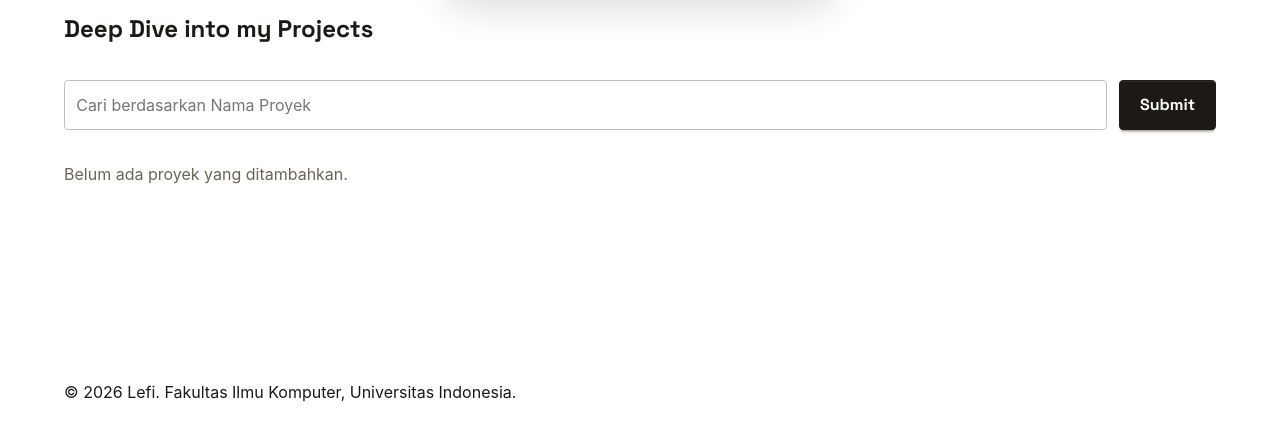
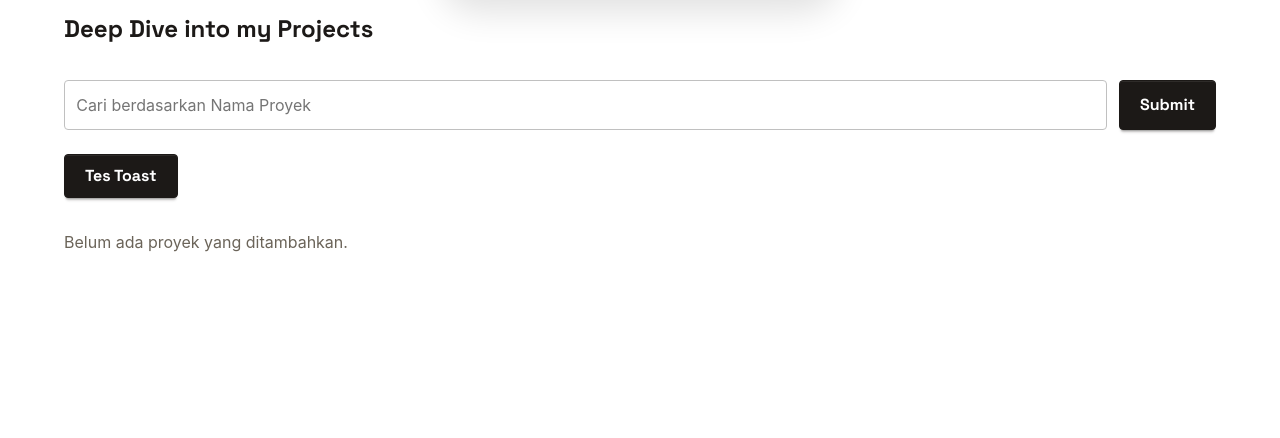
Before and after one commit to Leficullen/myportfolio-django, a Django app: page /projects/ in a window 1280 px wide. Shown: the part 86-524 px from the top of the page. Run offline with Django 5.2, Linux system fonts and the light colour scheme; data that the repository does not hold is empty.

Commit message:
feat: implement testing toast using js

```diff
--- /dev/null
+++ b/static/js/toast.js
@@ -0,0 +1,36 @@
+let toastTimer;
+
+function showToast(title, message, type = "normal", duration = 3000) {
+    const toastComponent = document.getElementById("toast-component");
+    const toastTitle = document.getElementById("toast-title");
+    const toastMessage = document.getElementById("toast-message");
+
+    if (!toastComponent) return;
+
+    if (type === "success") {
+        toastComponent.classList.add("toast-success");
+    } else if (type == "error") {
+        toastComponent.classList.add("toast-error")
+    } else {
+        toastComponent.classList.add("toast-normal")
+    }
+
+    toastTitle.textContent = title;
+    toastMessage.textContent = message;
+
+    clearTimeout(toastTimer);
+
+    if (!toastComponent.matches(":popover-open")) {
+        toastComponent.showPopover();
+        void toastComponent.offsetHeight;
+    }
+    toastComponent.classList.remove("toast-hidden");
+    toastComponent.classList.add("toast-show");
+
+    toastTimer = setTimeout(() => {
+        toastComponent.classList.remove("toast-show");
+        toastComponent.classList.add("toast-hidden");
+        toastTimer = setTimeout(() => toastComponent.hidePopover(), 300);
+    }, duration);
+
+}
--- a/templates/base.html
+++ b/templates/base.html
@@ -49,6 +49,8 @@
             <p>&copy; 2026 {{ name }}. Fakultas Ilmu Komputer, Universitas Indonesia.</p>
         </div>
     </footer>
+
+    {%include "components/toast.html"%}
 
     <script src="https://unpkg.com/lucide@latest"></script>
     <script>lucide.createIcons();</script>
--- /dev/null
+++ b/templates/components/toast.html
@@ -0,0 +1,8 @@
+  {% load static %}
+  <div id="toast-component" class="toast-component toast-hidden" popover="manual">
+      <div class="toast-content">
+          <h3 id="toast-title" class="toast-title">This is a Sample Title</h3>
+          <p id="toast-message" class="toast-message">This is a Sample Message</p>
+      </div>
+  </div>
+  <script src="{% static 'js/toast.js' %}"></script>
--- a/templates/projects.html
+++ b/templates/projects.html
@@ -20,6 +20,10 @@
                 aria-label="Cari berdasarkan nama proyek">
                 <button type="submit" class="btn btn-primary">Submit</button>
             </form>
+
+            <button class="btn btn-primary" onclick="showToast('Notifikasi Jawa', 'Project berhasil dimuat dengan baik!', 'success')">
+                Tes Toast
+            </button>
 
 
             <div class="project-container">
```
Also changed, not shown: static/css/style.css (+49 -0 lines).
